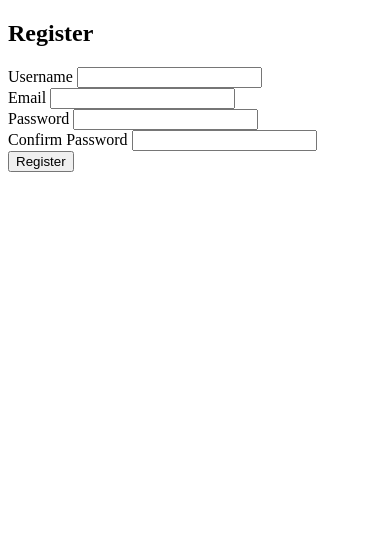
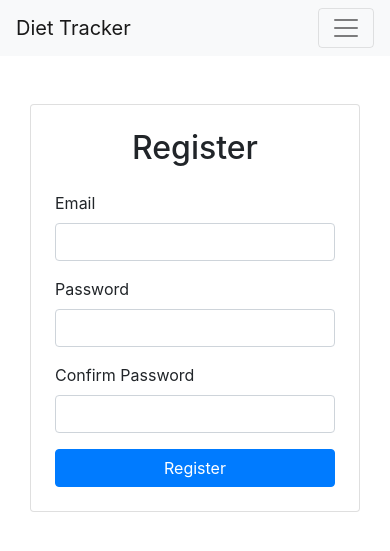
Before and after one commit to Pengw0in/Diet-Tracking, a Flask app: page /register in a window 390 px wide. Shown: the top 551 px of the page. Run offline with Flask 3, Linux system fonts and the light colour scheme; some libraries are stand-ins or nearby versions.

Commit message:
Refactor templates to extend base layout and enhance user experience with improved forms and flash messages

```diff
--- a/app.py
+++ b/app.py
@@ -4,6 +4,7 @@ from flask_bcrypt import Bcrypt
 from flask_login import LoginManager, UserMixin, login_user, login_required, logout_user
 from forms import RegistrationForm, LoginForm
 from forms import HomeForm
+from flask import flash, redirect, url_for
 
 
 app = Flask(__name__)
@@ -40,11 +41,13 @@ with app.app_context():
 # Routes
 @app.route('/', methods=['GET', 'POST'])
 def home():
-    form = HomeForm()  # Ensure HomeForm is properly imported
+    form = HomeForm()
     if form.validate_on_submit():
-        flash('Form submitted successfully!', 'success')
-        return redirect(url_for('home'))  # Redirect after POST to avoid re-submission
+        # Process the email or save it as necessary
+        flash('Email submitted successfully!', 'success')
+        return redirect(url_for('diet_log'))  # Redirect to the diet log page (or any other page)
     return render_template('home.html', form=form)
+
 
 @app.route('/register', methods=['GET', 'POST'])
 def register():
@@ -63,25 +66,31 @@ def login():
     form = LoginForm()
     if form.validate_on_submit():
         user = User.query.filter_by(email=form.email.data).first()
-        if user and bcrypt.check_password_hash(user.password, form.password.data):
-            login_user(user)
-            flash('Login successful!', 'success')
-            return redirect(url_for('home'))
+        if user and user.check_password(form.password.data):
+            flash(f"Welcome, {user.username}!", "success")
+            return redirect(url_for('dashboard'))  # Change 'dashboard' to your actual route name
         else:
-            flash('Login unsuccessful. Please check email and password', 'danger')
+            flash("Invalid username or password. Please try again.", "danger")
     return render_template('login.html', form=form)
 
+from flask_login import login_required
+
 @app.route('/diet-log')
-@login_required
+@login_required  # Ensures the user is logged in
 def diet_log():
     logs = DietLog.query.all()
     return render_template('diet_log.html', logs=logs)
 
 @app.route('/logout')
 def logout():
-    logout_user()  # This will log out the user
-    flash('You have been logged out.', 'info')
-    return redirect(url_for('home'))
+    logout_user()
+    flash('You have been logged out!', 'info')
+    return redirect(url_for('home'))  # Redirect to home after logging out
+
+@app.route('/test')
+def test():
+    return 'Test page works!'
+
 
 if __name__ == '__main__':
     app.run(debug=True)
--- a/templates/base.html
+++ b/templates/base.html
@@ -1,9 +1,70 @@
+<!DOCTYPE html>
+<html lang="en">
+<head>
+    <meta charset="UTF-8">
+    <meta name="viewport" content="width=device-width, initial-scale=1.0">
+    <title>Diet Tracking App</title>
+    <!-- Bootstrap CSS link for styling -->
+    <link rel="stylesheet" href="https://stackpath.bootstrapcdn.com/bootstrap/4.5.2/css/bootstrap.min.css">
+</head>
+<body>
+
+    <!-- Navbar -->
+    <nav class="navbar navbar-expand-lg navbar-light bg-light">
+        <a class="navbar-brand" href="{{ url_for('home') }}">Diet Tracker</a>
+        <button class="navbar-toggler" type="button" data-toggle="collapse" data-target="#navbarNav" aria-controls="navbarNav" aria-expanded="false" aria-label="Toggle navigation">
+            <span class="navbar-toggler-icon"></span>
+        </button>
+        <div class="collapse navbar-collapse" id="navbarNav">
+            <ul class="navbar-nav ml-auto">
+                <li class="nav-item">
+                    <a class="nav-link" href="{{ url_for('home') }}">Home</a>
+                </li>
+                {% if current_user.is_authenticated %}
+                    <li class="nav-item">
+                        <a class="nav-link" href="{{ url_for('diet_log') }}">Diet Log</a>
+                    </li>
+                    <li class="nav-item">
+                        <a class="nav-link" href="{{ url_for('logout') }}">Logout</a>
+                    </li>
+                {% else %}
+                    <li class="nav-item">
+                        <a class="nav-link" href="{{ url_for('register') }}">Register</a>
+                    </li>
+                    <li class="nav-item">
+                        <a class="nav-link" href="{{ url_for('login') }}">Login</a>
+                    </li>
+                {% endif %}
+            </ul>
+        </div>
+    </nav>
+
+    <!-- Flash Messages -->
+    <div class="container mt-4">
         {% with messages = get_flashed_messages(with_categories=true) %}
             {% if messages %}
-        <ul>
+                <div>
                     {% for category, message in messages %}
-                <li class="{{ category }}">{{ message }}</li>
+                        <div class="alert alert-{{ category }} alert-dismissible fade show" role="alert">
+                            {{ message }}
+                            <button type="button" class="close" data-dismiss="alert" aria-label="Close">
+                                <span aria-hidden="true">&times;</span>
+                            </button>
+                        </div>
                     {% endfor %}
-        </ul>
+                </div>
             {% endif %}
         {% endwith %}
+    </div>
+
+    <!-- Main Content -->
+    <div class="container">
+        {% block content %}{% endblock %}
+    </div>
+
+    <!-- Bootstrap and JavaScript links -->
+    <script src="https://code.jquery.com/jquery-3.5.1.slim.min.js"></script>
+    <script src="https://cdn.jsdelivr.net/npm/@popperjs/core@2.9.2/dist/umd/popper.min.js"></script>
+    <script src="https://stackpath.bootstrapcdn.com/bootstrap/4.5.2/js/bootstrap.min.js"></script>
+</body>
+</html>
--- a/templates/register.html
+++ b/templates/register.html
@@ -1,44 +1,45 @@
-<!DOCTYPE html>
-<html lang="en">
-<head>
-    <meta charset="UTF-8">
-    <title>Register</title>
-</head>
-<body>
-    <h2>Register</h2>
+{% extends "base.html" %}
+
+{% block content %}
+<div class="container mt-5 d-flex justify-content-center">
+    <div class="card p-4" style="width: 400px;">
+        <h2 class="card-title text-center mb-4">Register</h2>
+
+        <!-- Flash messages section -->
+        {% with messages = get_flashed_messages(with_categories=true) %}
+            {% if messages %}
+                <div>
+                    {% for category, message in messages %}
+                        <div class="alert alert-{{ category }} alert-dismissible fade show" role="alert">
+                            {{ message }}
+                            <button type="button" class="btn-close" data-bs-dismiss="alert" aria-label="Close"></button>
+                        </div>
+                    {% endfor %}
+                </div>
+            {% endif %}
+        {% endwith %}
+
+        <!-- Registration form -->
         <form method="POST" action="{{ url_for('register') }}">
             {{ form.hidden_tag() }}
-        <div>
-            {{ form.username.label }}
-            {{ form.username(size=20) }}
-            {% for error in form.username.errors %}
-                <p style="color: red;">{{ error }}</p>
-            {% endfor %}
+
+            <div class="form-group mb-3">
+                {{ form.email.label(class="form-label") }}
+                {{ form.email(class="form-control") }}
             </div>
-        <div>
-            {{ form.email.label }}
-            {{ form.email(size=20) }}
-            {% for error in form.email.errors %}
-                <p style="color: red;">{{ error }}</p>
-            {% endfor %}
+
+            <div class="form-group mb-3">
+                {{ form.password.label(class="form-label") }}
+                {{ form.password(class="form-control") }}
             </div>
-        <div>
-            {{ form.password.label }}
-            {{ form.password(size=20) }}
-            {% for error in form.password.errors %}
-                <p style="color: red;">{{ error }}</p>
-            {% endfor %}
+
+            <div class="form-group mb-3">
+                {{ form.confirm_password.label(class="form-label") }}
+                {{ form.confirm_password(class="form-control") }}
             </div>
-        <div>
-            {{ form.confirm_password.label }}
-            {{ form.confirm_password(size=20) }}
-            {% for error in form.confirm_password.errors %}
-                <p style="color: red;">{{ error }}</p>
-            {% endfor %}
+
+            <button type="submit" class="btn btn-primary w-100">Register</button>
+        </form>
     </div>
-        <div>
-            <button type="submit">Register</button>
 </div>
-    </form>
-</body>
-</html>
+{% endblock %}
```
Also changed, not shown: templates/diet_log.html (+20 -15 lines), templates/home.html (+54 -28 lines), templates/login.html (+35 -17 lines). Lines whose indentation alone changed are shown as unchanged.
